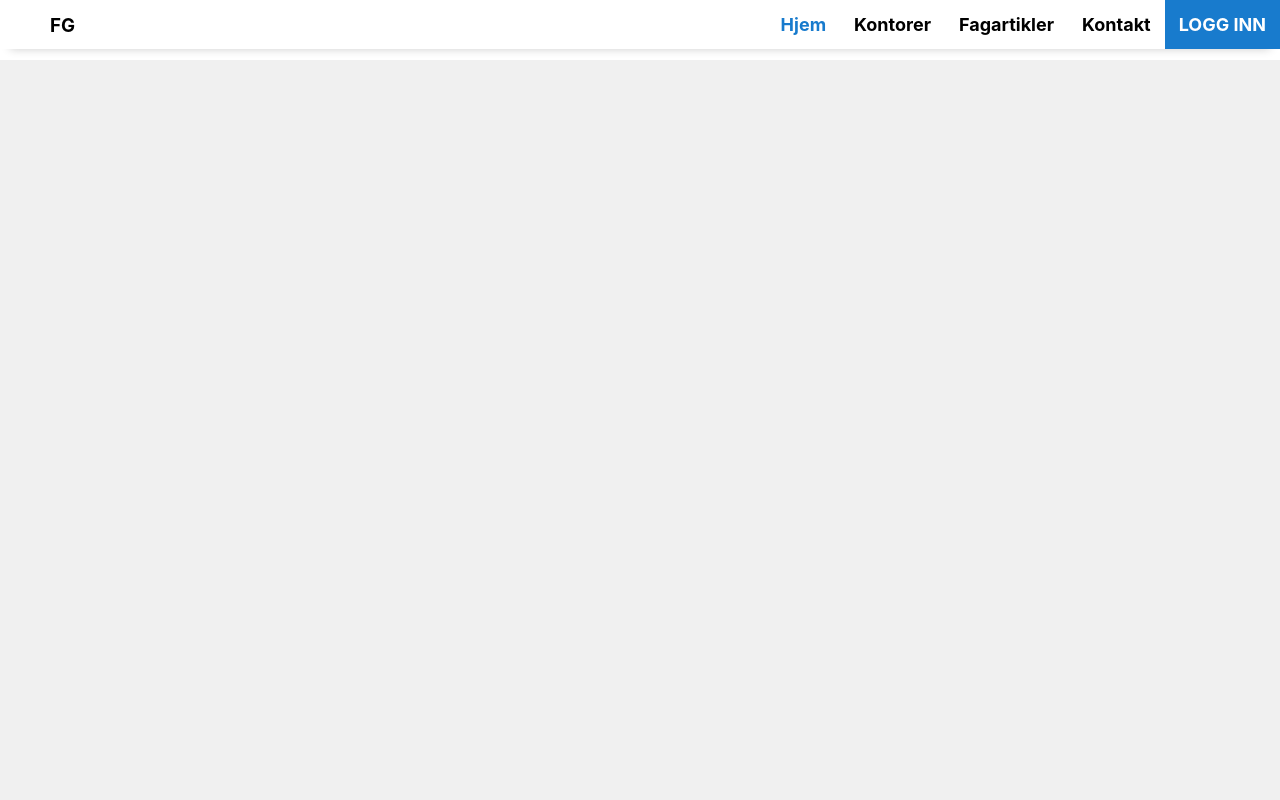
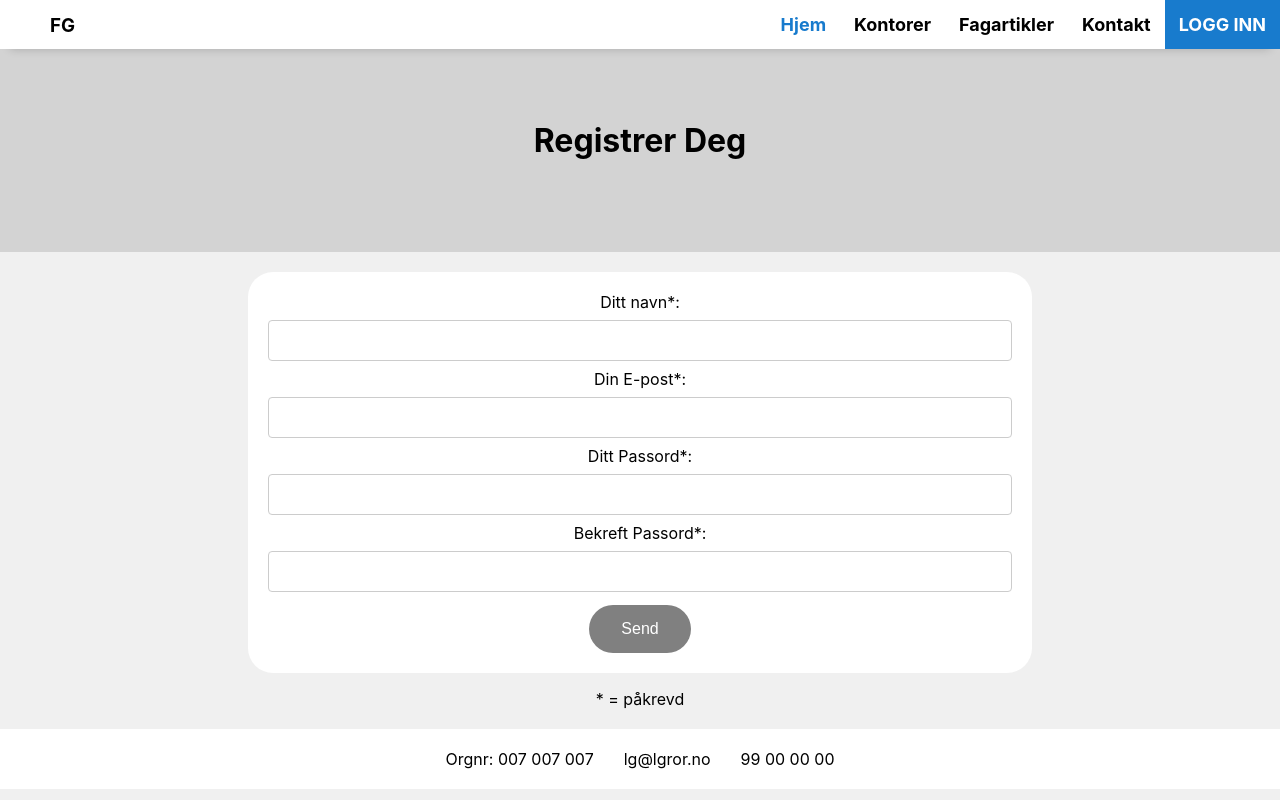
Before and after one commit to olawp/gruppe1831-webapplikasjoner, a React (Create React App) app in the folder frontend/: page /registrerdeg in a window 1280 px wide. Built offline with nearby package versions, Linux system fonts and the light colour scheme; no server answers.

Commit message:
added signup function

```diff
--- a/frontend/src/components/pages/LoggInn.js
+++ b/frontend/src/components/pages/LoggInn.js
@@ -11,6 +11,10 @@ const LoggInn = () => {
     const { setUser, isLoggedIn } = useAuthContext();
     const history = useHistory();
     const { state } = useLocation();
+
+    function signUp(){
+      window.location.href = "http://localhost:3000/registrerdeg"
+    }
 
     const { register,handleSubmit } = useForm({
       mode: "onBlur",
@@ -67,6 +71,8 @@ const LoggInn = () => {
               <br />
               <Button type="submit">Logg inn</Button>
             </Form>
+            <p>Har du ikke bruker?</p>
+            <Button type="button" onClick={signUp}>Registrer Deg</Button>
           </main>
         </div>
       </>
--- /dev/null
+++ b/frontend/src/components/pages/SignUp.js
@@ -0,0 +1,63 @@
+import React, { Component } from 'react'
+import {Form, Input, Button} from '../../styled/style';
+import Axios from 'axios';
+
+export class SignUp extends Component {
+    submitClicked = () => {
+        if(document.getElementById("password").value === document.getElementById("passwordConfirm").value){
+            Axios.post('http://localhost:5000/api/v1/users', {
+                name: document.getElementById("name").value,
+                email: document.getElementById("mail").value,
+                password: document.getElementById("password").value
+            })
+            .then(
+                alert("Du er nå registrert"),
+                window.location.href = "http://localhost:3000/logginn"
+            )
+            .catch(res => console.log(res));
+        }
+        else{
+            alert("Passordene stemmer ikke overens")
+        }
+    }
+
+    render() {
+        return (
+            <div>
+                <header><h1>Registrer Deg</h1></header>
+                <main>
+                    <Form>
+                        <label>
+                            Ditt navn*:
+                        </label>
+                        <br/>
+                        <Input type="text" id="name"></Input>
+                        <br/>
+                        <label>
+                            Din E-post*:
+                        </label>
+                        <br/>
+                        <Input type="email" id="mail"></Input>
+                        <br/>
+                        <label>
+                            Ditt Passord*:
+                        </label>
+                        <br/>
+                        <Input type="password" id="password"></Input>
+                        <br/>
+                        <label>
+                            Bekreft Passord*:
+                        </label>
+                        <br/>
+                        <Input type="password" id="passwordConfirm"></Input>
+                        <br/>
+                        <Button type="button" onClick={this.submitClicked}>Send</Button>
+                    </Form>
+                    <p>* = påkrevd</p>
+                </main>
+            </div>
+        )
+    }
+}
+
+export default SignUp
--- a/frontend/src/components/routes/routes.js
+++ b/frontend/src/components/routes/routes.js
@@ -6,6 +6,7 @@ import Kontorer from '../pages/Kontorer';
 import Fagartikler from '../pages/Fagartikler';
 import Kontakt from '../pages/Kontakt';
 import LoggInn from '../pages/LoggInn';
+import SignUp from '../pages/SignUp';
 import Artikkel from '../pages/Artikkel';
 import DetaljertKontor from '../pages/DetaljertKontor';
 import NyArtikkel from '../pages/NyArtikkel';
@@ -57,6 +58,9 @@ const routes = () => {
                     <Route path="/kontor">
                         <DetaljertKontor/>
                     </Route>
+                    <Route path="/registrerdeg">
+                        <SignUp/>
+                    </Route>
                     <AdminRoutes path="/nyartikkel">
                         <NyArtikkel/>
                     </AdminRoutes>
```
